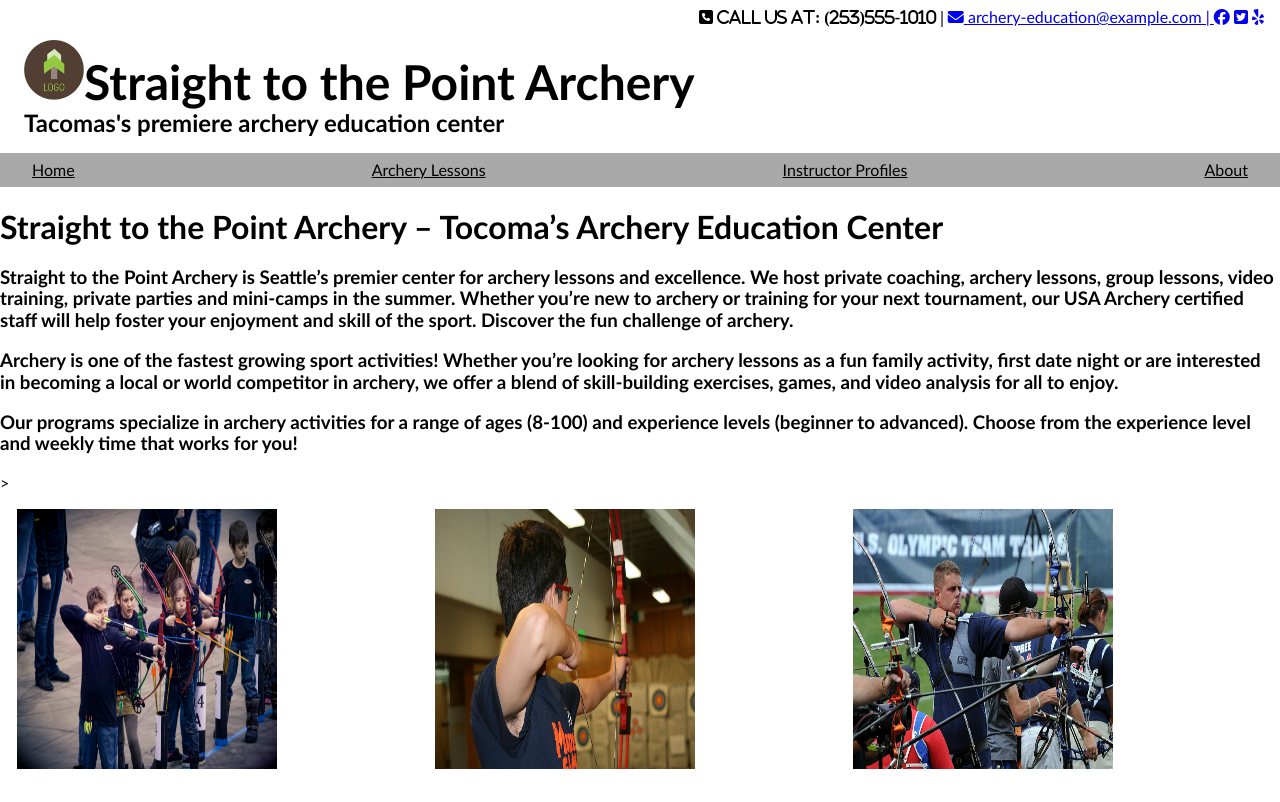
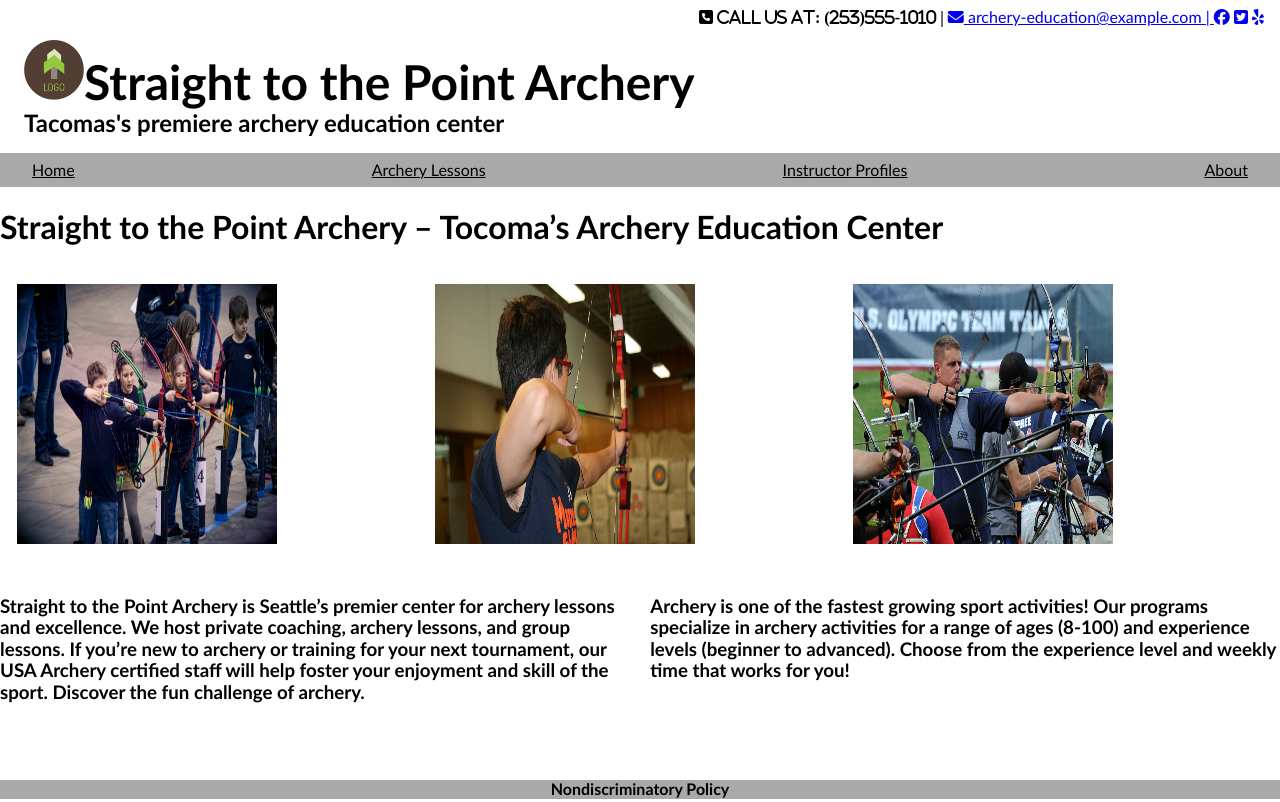
Before and after one commit to blancom/archery, a plain HTML site: page index.html in a window 1280 px wide. Shown: the top 802 px of the page. Drawn offline with Linux system fonts and the light colour scheme.

Commit message:
updated with grid layout

```diff
--- a/index.html
+++ b/index.html
@@ -30,19 +30,9 @@
             </ul>
         </nav>
     </header>
-
     <h1>Straight to the Point Archery – Tocoma’s Archery Education Center</h1>
 
-        <h3>Straight to the Point Archery is Seattle’s premier center for archery lessons and excellence. We host private coaching,
-      archery lessons, group lessons, video training, private parties and mini-camps in the summer.
-      Whether you’re new to archery or training for your next tournament, our USA Archery certified staff will help foster your enjoyment and skill of the sport.
-      Discover the fun challenge of archery.</h3>
-        <h3>Archery is one of the fastest growing sport activities! Whether you’re looking for archery lessons as a fun family activity,
-      first date night or are interested in becoming a local or world competitor in archery, we offer a blend of skill-building
-      exercises, games, and video analysis for all to enjoy.</h3>
-        <h3>Our programs specialize in archery activities for a range of ages (8-100) and experience levels (beginner to advanced).
-  Choose from the experience level and weekly time that works for you!</h3> >
-      <main class="container">
+    <main class="container">
         <aside class="aside">
             <img src="images/class1.jpg" alt="Archery Student">
         </aside>
@@ -53,6 +43,17 @@
             <img src="images/students-competing.jpg" alt="students-competing">
         </aside>
     </main>
+    <div class="section group">
+        <div class="col span_1_of_2">
+            <h3>Straight to the Point Archery is Seattle’s premier center for archery lessons and excellence. We host private coaching,
+          archery lessons, and group lessons.
+          If you’re new to archery or training for your next tournament, our USA Archery certified staff will help foster your
+          enjoyment and skill of the sport. Discover the fun challenge of archery.</h3> </div>
+        <div class="col span_1_of_2">
+            <h3>Archery is one of the fastest growing sport activities! Our programs specialize in archery activities for a range of
+          ages (8-100) and experience levels (beginner to advanced).  Choose from the experience level and weekly time that
+          works for you!</h3></div>
+    </div>
     <footer class="footer">
         <div class="policy-title">
             <h4>Nondiscriminatory Policy</h4>
--- a/styles/base.css
+++ b/styles/base.css
@@ -70,6 +70,46 @@ html {
     align-items: flex-start;
 }
 
+/*  SECTIONS  */
+.section {
+	clear: both;
+	padding: 0px;
+	margin: 0px;
+}
+
+/*  COLUMN SETUP  */
+.col {
+	display: block;
+	float:left;
+	margin: 1% 0 1% 1.6%;
+}
+.col:first-child { margin-left: 0; }
+
+/*  GROUPING  */
+.group:before,
+.group:after { content:""; display:table; }
+.group:after { clear:both;}
+.group { zoom:1; /* For IE 6/7 */ }
+
+/*  GRID OF THREE  */
+.span_3_of_3 { width: 100%; }
+.span_2_of_3 { width: 66.13%; }
+.span_1_of_3 { width: 32.26%; }
+
+
+/*  GRID OF TWO  */
+.span_2_of_2 {
+	width: 100%;
+}
+.span_1_of_2 {
+	width: 49.2%;
+}
+
+/*  GO FULL WIDTH BELOW 480 PIXELS */
+@media only screen and (max-width: 480px) {
+	.col {  margin: 1% 0 1% 0%; }
+	.span_3_of_3, .span_2_of_3, .span_1_of_3 { width: 100%; }
+}
 
 /* split the min-width between the article text and the aside */
 
```
Also changed, not shown: archery-lessons/index.html (+53 -28 lines), profiles/index.html (+17 -11 lines).
